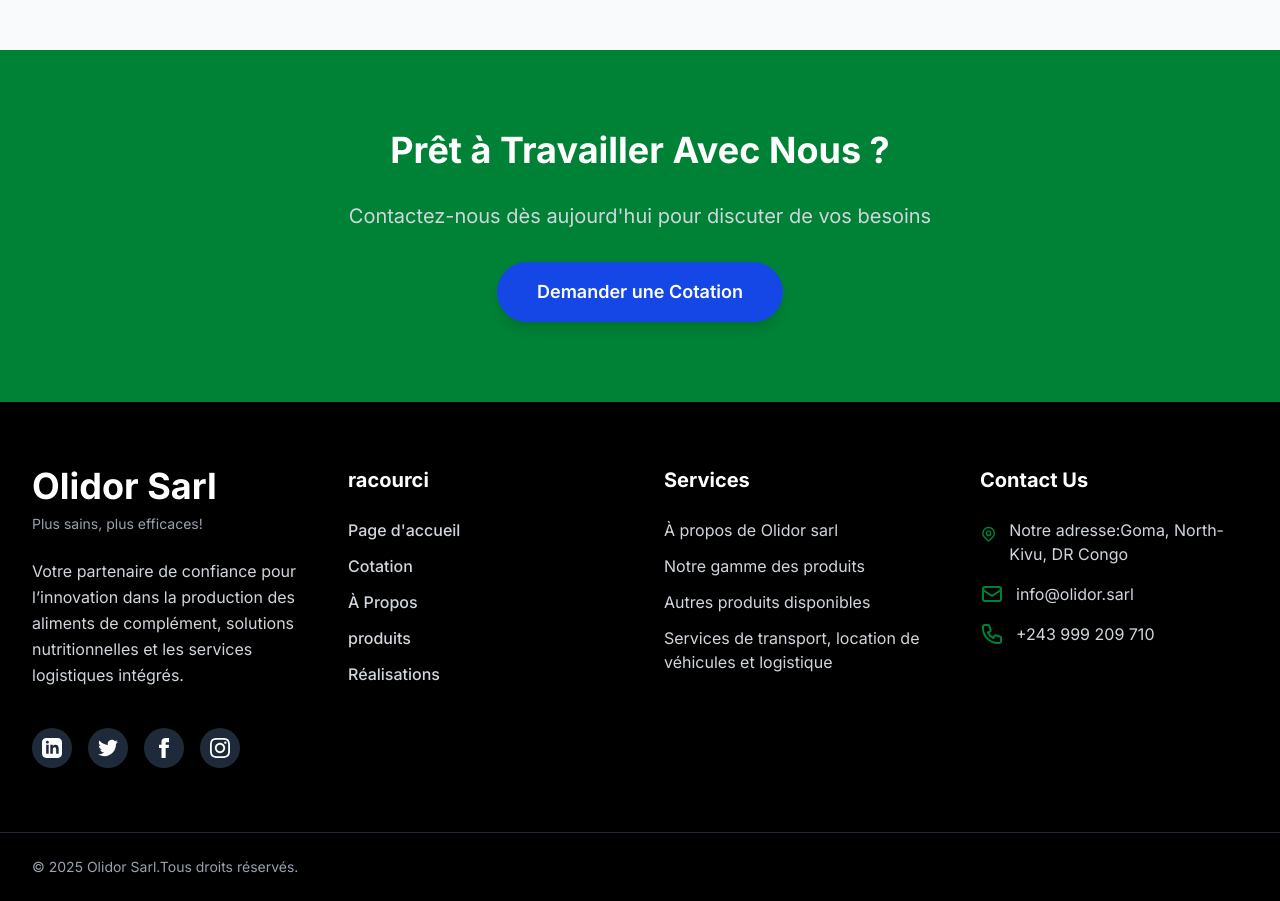
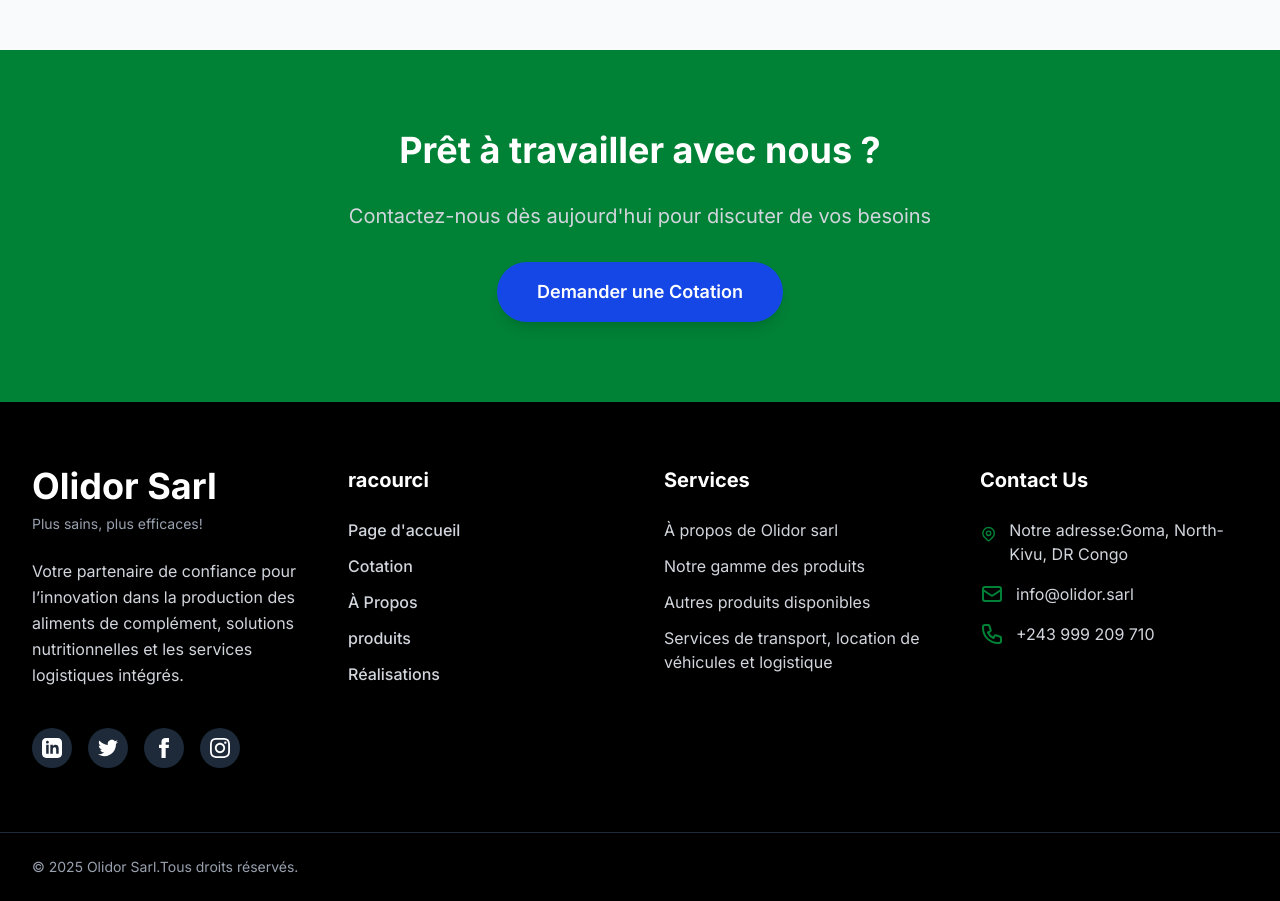
Before and after one commit to RolandAmini/Olidor.Sarl, a Next.js app: page /Apropos in a window 1280 px wide. Shown: the part 1680-2581 px from the top of the page. Built offline with nearby package versions, Linux system fonts and the light colour scheme.

Commit message:
connect about

```diff
--- a/app/Apropos/page.tsx
+++ b/app/Apropos/page.tsx
@@ -153,7 +153,7 @@ export default function AboutPage() {
         <section className="py-16 sm:py-20 px-4 sm:px-6 lg:px-8 bg-green-700 text-white">
           <div className="max-w-4xl mx-auto text-center space-y-8">
             <h2 className="text-3xl sm:text-4xl font-bold">
-              Prêt à Travailler Avec Nous ?
+              Prêt à travailler avec nous ?
             </h2>
             <p className="text-xl text-gray-300">
               Contactez-nous dès aujourd'hui pour discuter de vos besoins
--- a/components/About.tsx
+++ b/components/About.tsx
@@ -84,7 +84,7 @@ export default function AboutSection() {
 
             <button className="px-10 py-4 border-3 border-green-700 text-gray-800 font-semibold rounded-full hover:bg-blue-600 hover:text-white transition-all duration-300 text-lg">
                  <Link
-            href="/abouts"
+            href="/Apropos"
             className="text-base sm:text-lg md:text-xl lg:text-2xl text-black font-medium hover:text-white transition-colors"
           >
            lire plus
```
